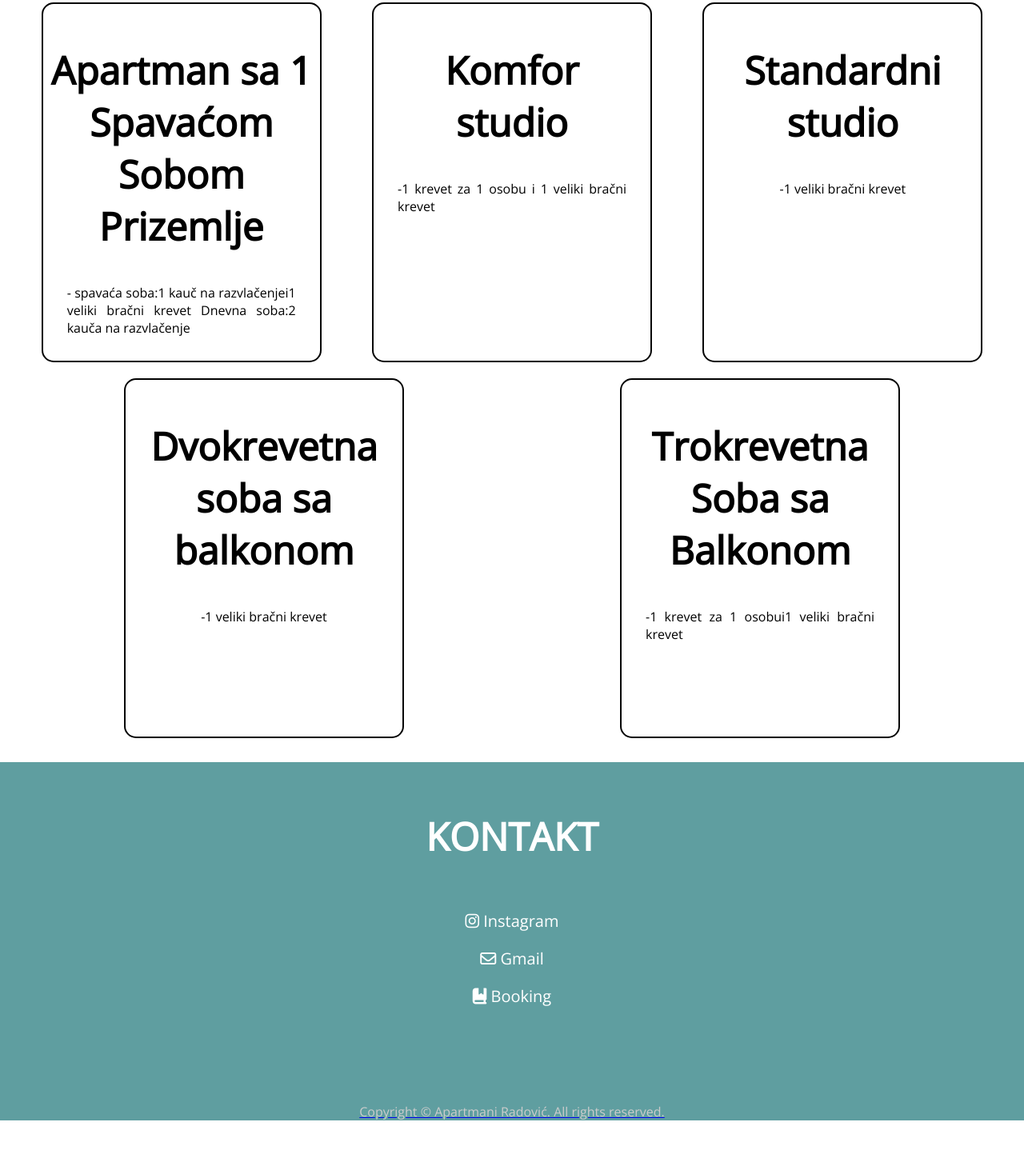
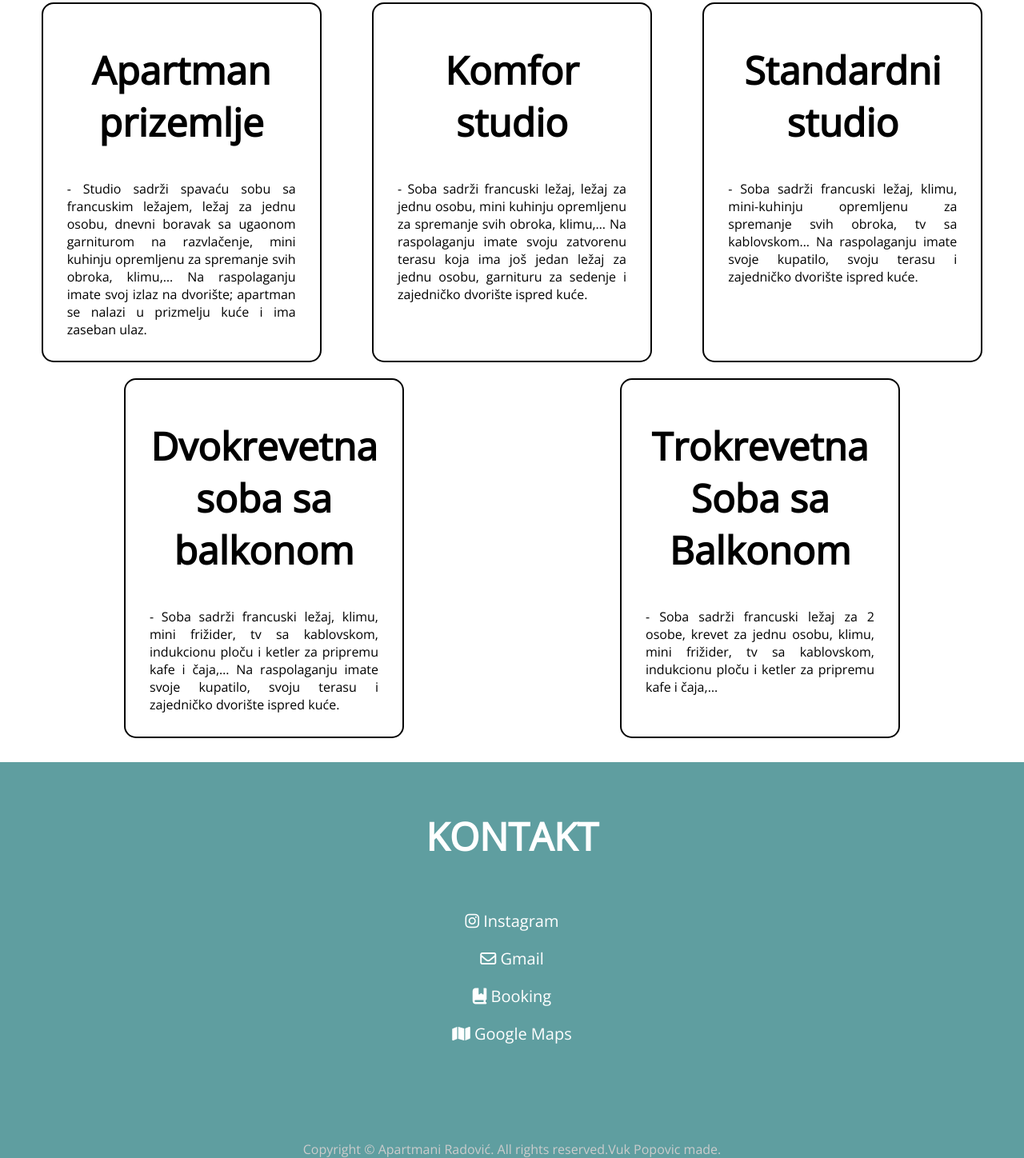
Before and after one commit to vukpop/KucaRadovic, a plain HTML site: page index.html in a window 1280 px wide. Shown: the part 3294-4742 px from the top of the page at 80% size. Before the commit the page ends 4695 px from the top, so only its background shows below. Drawn offline with nearby package versions, Linux system fonts and the light colour scheme.

Commit message:
Redid one of the last commits, better file organisation

```diff
--- a/index.html
+++ b/index.html
@@ -70,25 +70,28 @@
         <h1 class="headings">USLUGE</h1>
         <div class="row">
             <div class="box">
-                <h1 class="headings">Apartman sa 1 Spavaćom Sobom Prizemlje</h1>
-                <p>- spavaća soba:1 kauč na razvlačenjei1 veliki bračni krevet
-                    Dnevna soba:2 kauča na razvlačenje</p>
+                <h1 class="headings">Apartman prizemlje</h1>
+                <p>- Studio sadrži spavaću sobu sa francuskim ležajem, ležaj za jednu osobu, dnevni boravak sa ugaonom garniturom na razvlačenje, mini kuhinju opremljenu za spremanje svih obroka, klimu,…
+                    Na raspolaganju imate svoj izlaz na dvorište; apartman se nalazi u prizmelju kuće i ima zaseban ulaz.</p>
             </div>
             <div class="box">
                 <h1 class="headings">Komfor<br>studio</h1>
-                <p>-1 krevet za 1 osobu i 1 veliki bračni krevet</p>
+                <p>- Soba sadrži francuski ležaj, ležaj za jednu osobu, mini kuhinju opremljenu za spremanje svih obroka, klimu,…
+                    Na raspolaganju imate svoju zatvorenu terasu koja ima još jedan ležaj za jednu osobu, garnituru za sedenje i zajedničko dvorište ispred kuće.</p>
             </div>
             <div class="box">
                 <h1 class="headings">Standardni<br>studio</h1>
-                <p>-1 veliki bračni krevet</p>
+                <p>- Soba sadrži francuski ležaj, klimu, mini-kuhinju opremljenu za spremanje svih obroka, tv sa kablovskom…
+                    Na raspolaganju imate svoje kupatilo, svoju terasu i zajedničko dvorište ispred kuće.</p>
             </div>
             <div class="box">
                 <h1 class="headings">Dvokrevetna soba sa balkonom</h1>
-                <p>-1 veliki bračni krevet</p>
+                <p>- Soba sadrži francuski ležaj, klimu, mini frižider, tv sa kablovskom, indukcionu ploču i ketler za pripremu kafe i čaja,…
+                    Na raspolaganju imate svoje kupatilo, svoju terasu i zajedničko dvorište ispred kuće.</p>
             </div>
             <div class="box">
                 <h1 class="headings">Trokrevetna Soba sa Balkonom</h1>
-                <p>-1 krevet za 1 osobui1 veliki bračni krevet</p>
+                <p>- Soba sadrži francuski ležaj za 2 osobe, krevet za jednu osobu, klimu, mini frižider, tv sa kablovskom, indukcionu ploču i ketler za pripremu kafe i čaja,…</p>
             </div>
         </div>
     </section>
@@ -98,11 +101,12 @@
         <ul class="links">
             <li><a href="https://www.instagram.com/kucaradovic/"><i class="fa-brands fa-instagram"></i> Instagram</a></li>
             <li><a href="mailto:nenadbantulic@gmail.com"><i class="fa-regular fa-envelope"></i> Gmail</a></li>
-            <li><a href="https://www.booking.com/hotel/me/kuca-radovic.sr.html"><i class="fa-solid fa-book-bookmark"></i> Booking</a</li>
+            <li><a href="https://www.booking.com/hotel/me/kuca-radovic.sr.html"><i class="fa-solid fa-book-bookmark"></i> Booking</a></li>
+                <li><a href="https://maps.app.goo.gl/UzY4ZpU3KgHGEMKcA"><i class="fa-solid fa-map"></i> Google Maps</a></li>
         </ul>
     </section>
     <footer>
-        Copyright © Apartmani Radović. All rights reserved.
+        Copyright © Apartmani Radović. All rights reserved.Vuk Popovic made.
     </footer>
 </body>
 </html>
--- a/phone.css
+++ b/phone.css
@@ -17,12 +17,6 @@
 .headings{
     font-size: 2.5rem;
 }
-
-/*home*/
-
-#home{
-    font-size: 1rem;
-    }
 
 /* About */
 #pic{
```
Also changed, not shown: style.css (line endings or trailing spaces).
